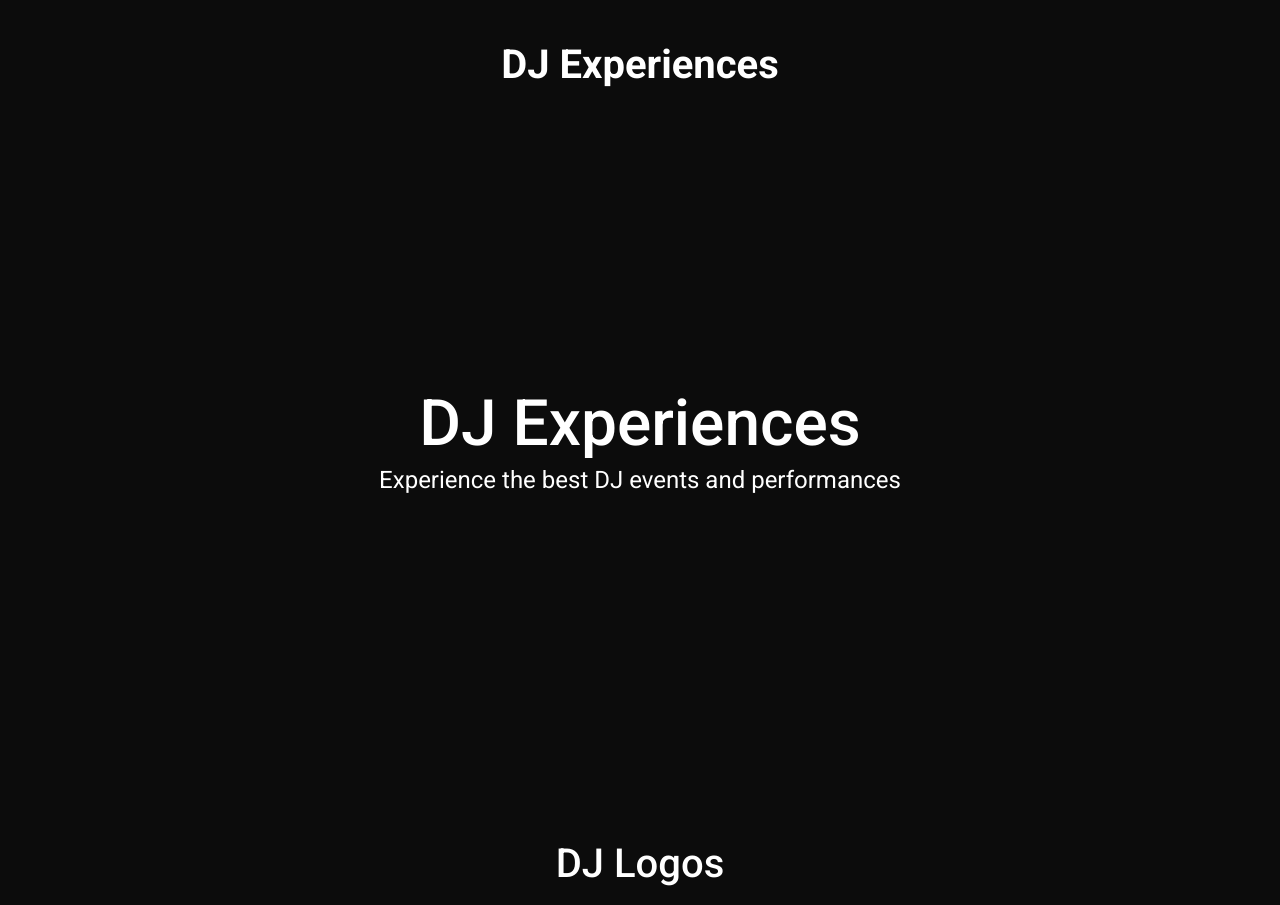
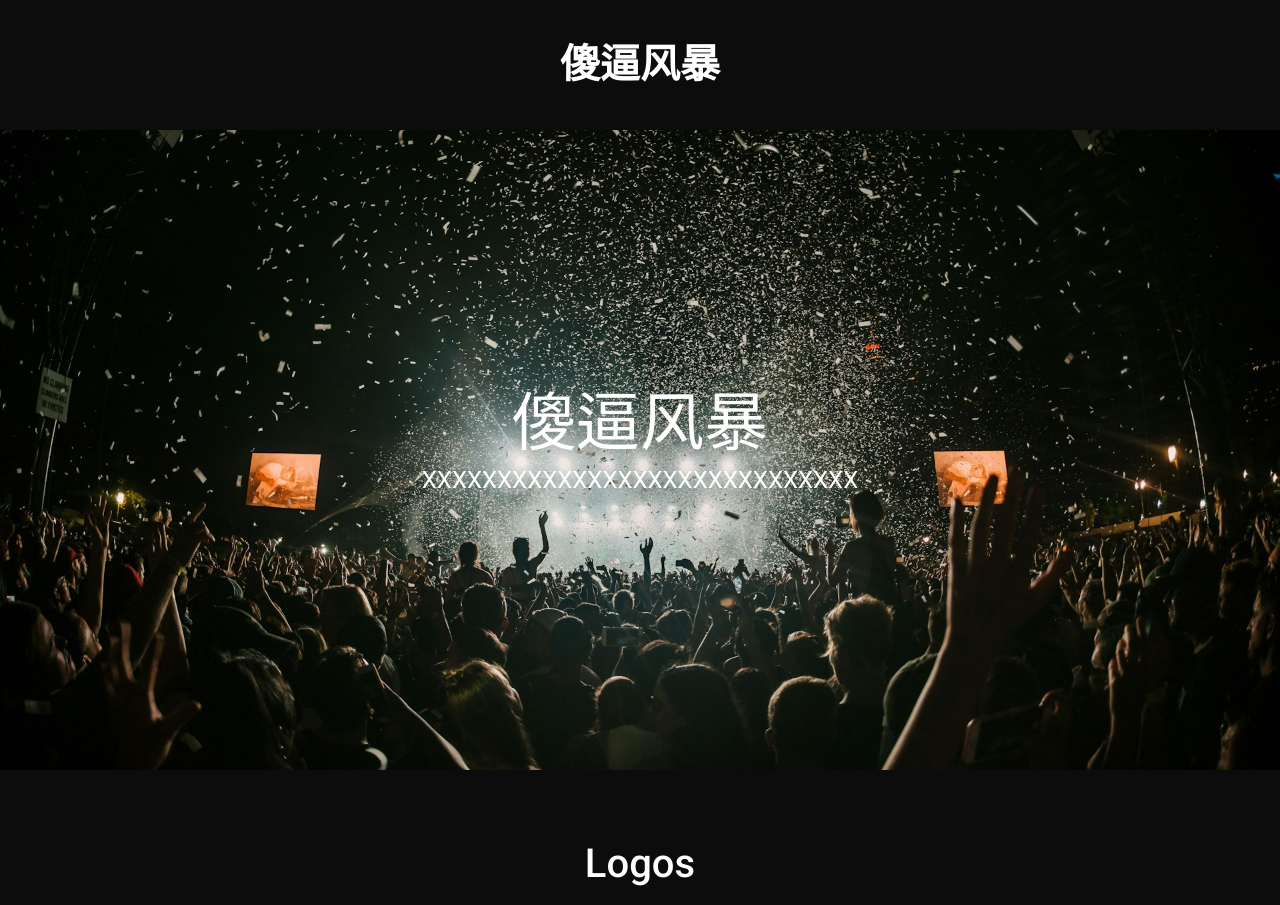
Before and after one commit to mbskter/home, a plain HTML site: page index.html in a window 1280 px wide. Shown: the top 905 px of the page. Drawn offline with nearby package versions, Linux system fonts and the light colour scheme; some packages are replaced by stand-ins of ours; a script that the page names is missing.

Commit message:
相对完美的版本

```diff
--- a/css/styles.css
+++ b/css/styles.css
@@ -28,7 +28,7 @@ nav .brand-logo {
 }
 
 #hero {
-    background: url('path/to/your/hero-image.jpg') no-repeat center center/cover;
+    background: url('../data/danny-howe-bn-D2bCvpik-unsplash.jpg') no-repeat center center/cover;
     height: 80vh;
     display: flex;
     align-items: center;
--- a/index.html
+++ b/index.html
@@ -3,7 +3,7 @@
 <head>
     <meta charset="UTF-8">
     <meta name="viewport" content="width=device-width, initial-scale=1.0">
-    <title>DJ Experiences</title>
+    <title>傻逼风暴</title>
     <!-- Google Fonts -->
     <link href="https://fonts.googleapis.com/css2?family=Roboto:wght@400;500;700&display=swap" rel="stylesheet">
 
@@ -35,20 +35,20 @@
     <header>
         <nav>
             <div class="container">
-                <a href="#" class="brand-logo">DJ Experiences</a>
+                <a href="#" class="brand-logo">傻逼风暴</a>
             </div>
         </nav>
     </header>
     <main>
         <section id="hero">
             <div class="hero-content animate__animated animate__fadeIn">
-                <h1>DJ Experiences</h1>
-                <p>Experience the best DJ events and performances</p>
+                <h1>傻逼风暴</h1>
+                <p>XXXXXXXXXXXXXXXXXXXXXXXXXXXXX</p>
             </div>
         </section>
         <section id="dj-logos">
             <div class="container">
-                <h2>DJ Logos</h2>
+                <h2>Logos</h2>
                 <div class="logo-container row" data-aos="fade-up">
                     <!-- Logos will be added here -->
                 </div>
@@ -67,7 +67,7 @@
     </main>
     <footer>
         <div class="container">
-            <p>&copy; 2024 DJ Experiences</p>
+            <p>&copy; 2024 傻逼风暴</p>
         </div>
     </footer>
 
--- a/js/scripts.js
+++ b/js/scripts.js
@@ -1,10 +1,6 @@
-$(document).ready(function () {
-    // Ensure this code block runs only once
-    if (window.timelineLoaded) return;
-    window.timelineLoaded = true;
-
-    // Load DJ Logos from JSON
-    $.getJSON('data/logos.json', function (logos) {
+$(document).ready(function() {
+    // Load DJ logos from JSON
+    $.getJSON('data/logos.json', function(logos) {
         const $logoContainer = $('.logo-container');
         logos.forEach(logo => {
             const $div = $('<div>', { class: 'logo-wrapper col-3 col-md-2' });
@@ -20,7 +16,10 @@ $(document).ready(function () {
         events.sort((a, b) => a.seq - b.seq); // Sort by sequence number
 
         events.forEach((event, index) => {
-            const $eventDiv = $('<div>', { class: `timeline-event ${index % 2 === 0 ? 'left' : 'right'}` });
+            const $eventDiv = $('<div>', {
+                class: `timeline-event ${index % 2 === 0 ? 'left' : 'right'}`,
+                'data-aos': index % 2 === 0 ? 'fade-right' : 'fade-left' // AOS animation
+            });
             const $contentDiv = $('<div>', { class: 'content' });
             const $eventTitle = $('<h3>').text(event.name);
             const $eventDate = $('<p>').text(event.date);
@@ -46,5 +45,7 @@ $(document).ready(function () {
             $eventDiv.append($contentDiv);
             $timelineContainer.append($eventDiv);
         });
+
+        AOS.refresh(); // Refresh AOS after dynamically adding elements
     });
 });
```
Also changed, not shown: data/danny-howe-bn-D2bCvpik-unsplash.jpg (added).
